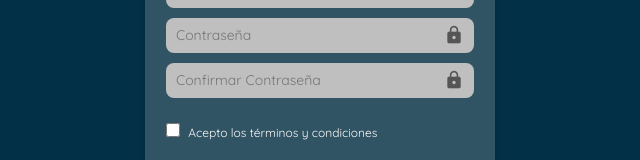
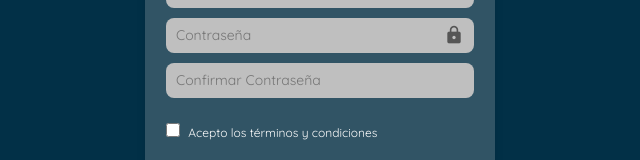
Before and after one commit to swaply-ext/swaply, an Angular app in the folder frontend/: page /register in a window 1280 px wide. Shown: the part 192-352 px from the top of the page, without its empty margins (320-960 px from the left). Built offline with nearby package versions, Linux system fonts and the light colour scheme.

Commit message:
modificacion registro

```diff
--- a/frontend/src/app/components/confirm-password-input/confirm-password-input.component.ts
+++ b/frontend/src/app/components/confirm-password-input/confirm-password-input.component.ts
@@ -13,7 +13,6 @@ import { FormsModule } from '@angular/forms';
              [(ngModel)]="confirmPassword"
              (ngModelChange)="confirmPasswordChange.emit($event)"
              placeholder="Confirmar Contraseña">
-      <span class="material-icons">lock</span>
     </div>
   `
 })
```
Also changed, not shown: frontend/src/app/components/email-input/email-input.component.ts (+6 -4 lines).
